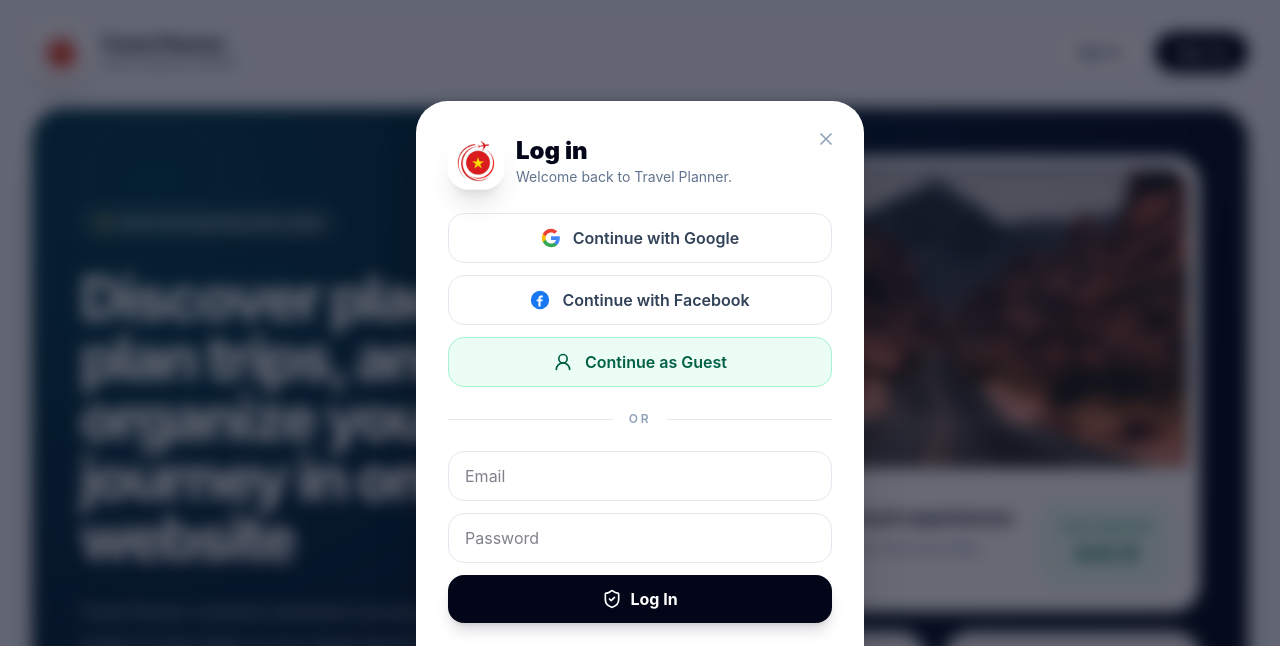
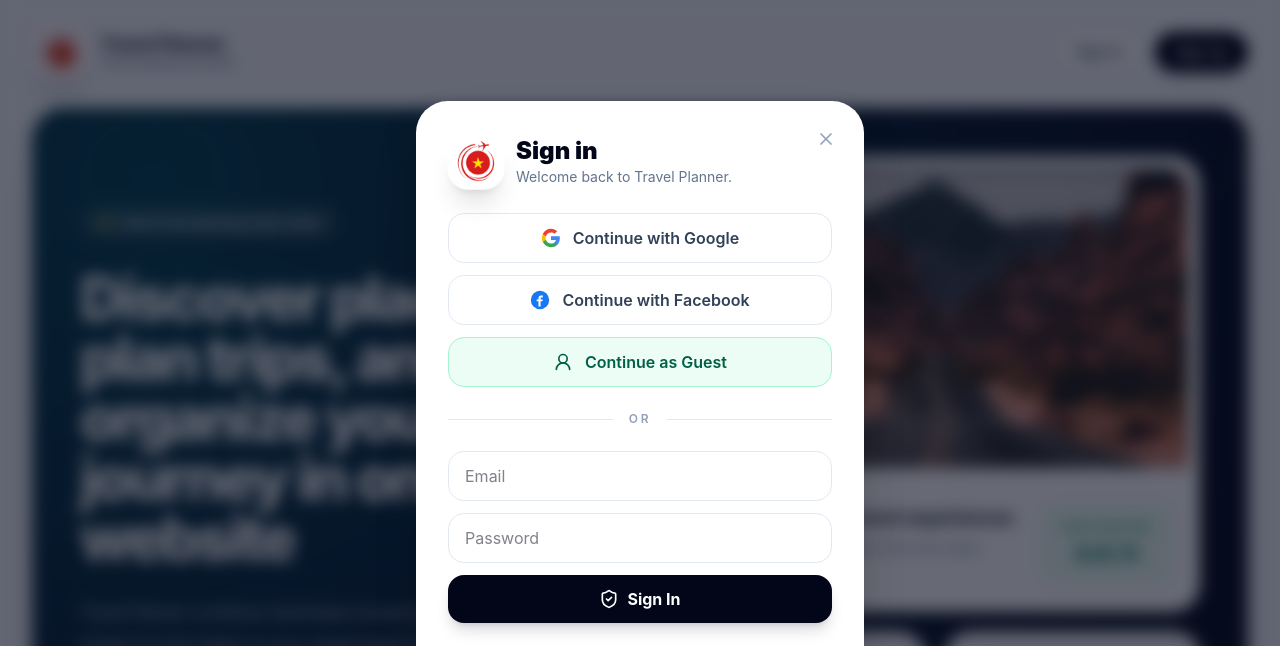
Before and after one commit to lamquangnhat/group-project-randomteam, a React (Vite) app in the folder frontend/: page / in a window 1280 px wide. Both pictures are taken after a click on the button "Sign In". Shown: the top 646 px of the page. Built offline with nearby package versions, Linux system fonts and the light colour scheme.

Commit message:
Update LandingPage.tsx

```diff
--- a/frontend/src/app/pages/LandingPage.tsx
+++ b/frontend/src/app/pages/LandingPage.tsx
@@ -131,8 +131,8 @@ export function LandingPage() {
   const handleSocialLogin = (provider: "google" | "facebook") => {
     setError(
       provider === "google"
-        ? "Google login needs a real Google ID token before it can call the backend /auth/google endpoint. Use email/password or Guest for now."
-        : "Facebook login is a UI placeholder because the current backend does not include a Facebook auth endpoint yet. Use email/password or Guest for now."
+        ? "Google sign-in needs a real Google ID token before it can call the backend /auth/google endpoint. Use email/password or Guest for now."
+        : "Facebook sign-in is a UI placeholder because the current backend does not include a Facebook auth endpoint yet. Use email/password or Guest for now."
     );
   };
 
@@ -317,7 +317,7 @@ export function LandingPage() {
 
                 <div>
                   <h2 className="text-2xl font-black text-slate-950">
-                    {authMode === "signin" ? "Log in" : "Create account"}
+                    {authMode === "signin" ? "Sign in" : "Create account"}
                   </h2>
 
                   <p className="text-sm text-slate-500">
@@ -431,7 +431,7 @@ export function LandingPage() {
                   {loading
                     ? "Loading..."
                     : authMode === "signin"
-                      ? "Log In"
+                      ? "Sign In"
                       : "Sign Up"}
                 </button>
               </form>
@@ -447,7 +447,7 @@ export function LandingPage() {
                   }
                   className="ml-2 font-bold text-emerald-700 hover:text-emerald-800"
                 >
-                  {authMode === "signin" ? "Sign up" : "Log in"}
+                  {authMode === "signin" ? "Sign up" : "Sign in"}
                 </button>
               </p>
             </motion.div>
```
